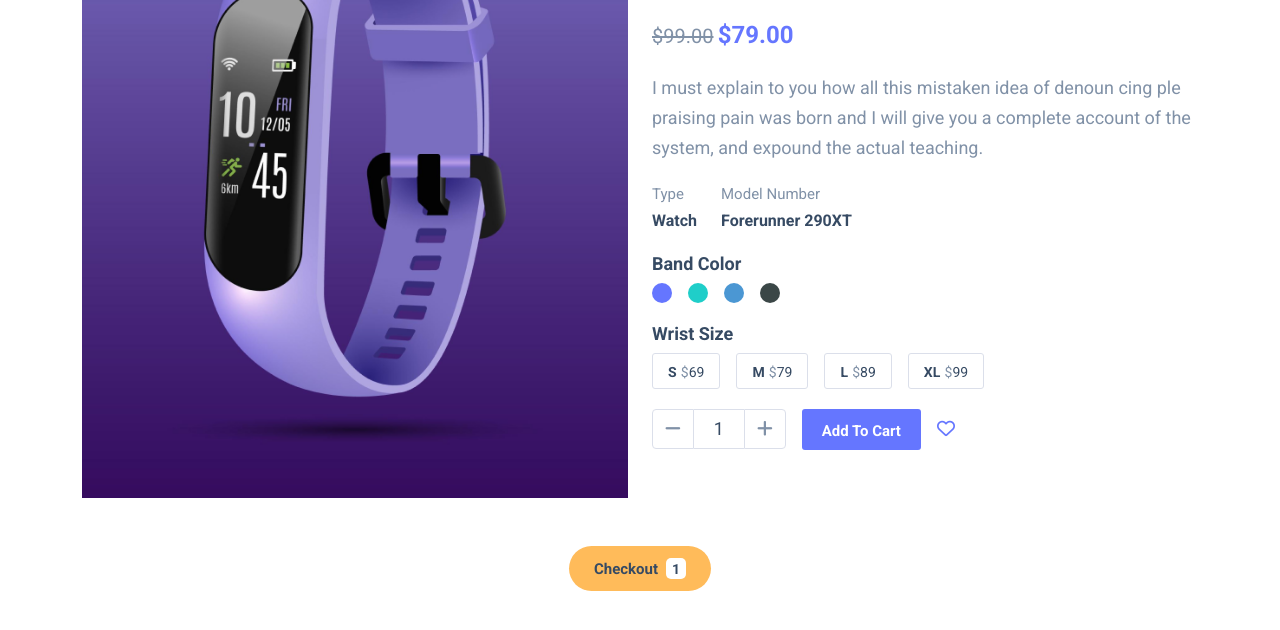
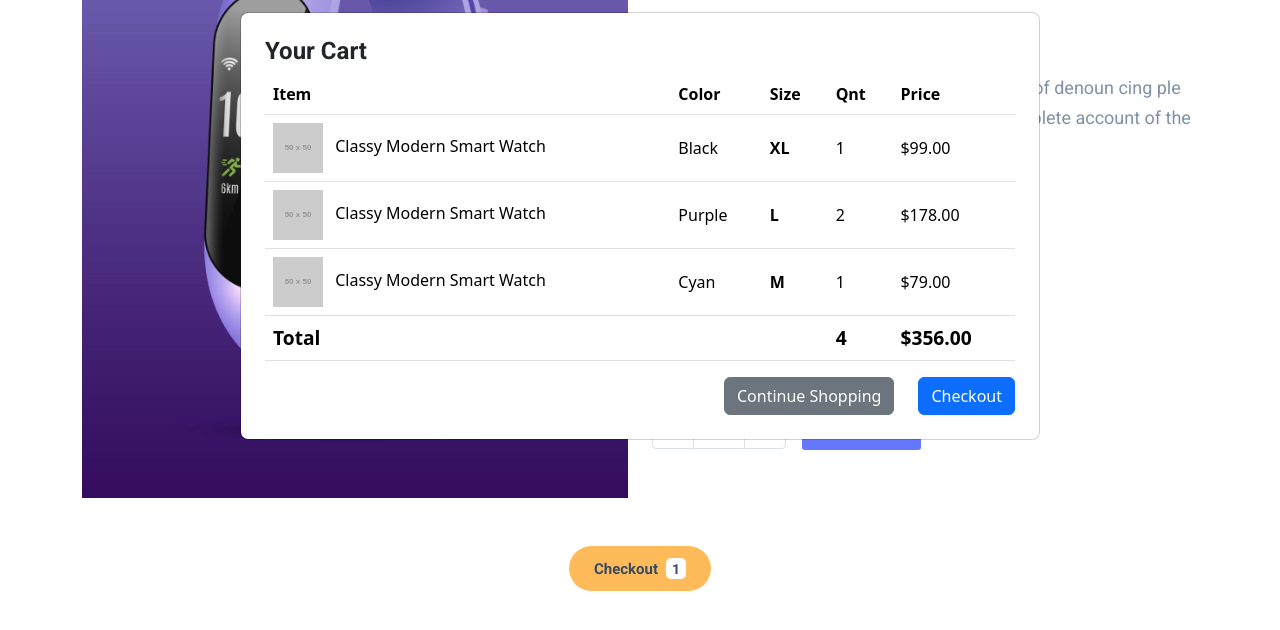
Before and after one commit to coderamit01/Product-Page, a plain HTML site: page index.html in a window 1280 px wide. Shown: the part 174-804 px from the top of the page. Drawn offline with nearby package versions, Linux system fonts and the light colour scheme; placeholder pictures from the web are drawn by us.

Commit message:
add checkout modal

```diff
--- a/index.html
+++ b/index.html
@@ -126,7 +126,72 @@
             </div>
           </div>
           <div class="col-12 d-flex align-items-center justify-content-center mt-5">
-            <button type="button" class="checkout-btn fw-bold d-flex align-items-center gap-2">Checkout <span class="checkout-qty">1</span></button>
+            <button type="button" class="checkout-btn fw-bold d-flex align-items-center gap-2" data-bs-toggle="modal" data-bs-target="#checkout-modal">Checkout <span class="checkout-qty">1</span></button>
+          </div>
+          <div class="col-12">
+            <div class="modal fade show d-block" id="checkout-modal" tabindex="-1" aria-labelledby="exampleModalLabel" aria-hidden="true">
+              <div class="modal-dialog modal-dialog-centered modal-lg">
+                <div class="checkout-container modal-content p-1 p-md-4">
+                  <h4 class="text-start">Your Cart</h4>
+                  <div>
+                    <table class="table">
+                      <thead>
+                        <tr>
+                          <th scope="col">Item</th>
+                          <th scope="col">Color</th>
+                          <th scope="col">Size</th>
+                          <th scope="col">Qnt</th>
+                          <th scope="col">Price</th>
+                        </tr>
+                      </thead>
+                      <tbody>
+                        <tr>
+                          <td>
+                            <img src="https://via.placeholder.com/50" alt="Product Image" class="me-2">
+                            Classy Modern Smart Watch
+                          </td>
+                          <td>Black</td>
+                          <td><strong>XL</strong></td>
+                          <td>1</td>
+                          <td>$99.00</td>
+                        </tr>
+                        <tr>
+                          <td>
+                            <img src="https://via.placeholder.com/50" alt="Product Image" class="me-2">
+                            Classy Modern Smart Watch
+                          </td>
+                          <td>Purple</td>
+                          <td><strong>L</strong></td>
+                          <td>2</td>
+                          <td>$178.00</td>
+                        </tr>
+                        <tr>
+                          <td>
+                            <img src="https://via.placeholder.com/50" alt="Product Image" class="me-2">
+                            Classy Modern Smart Watch
+                          </td>
+                          <td>Cyan</td>
+                          <td><strong>M</strong></td>
+                          <td>1</td>
+                          <td>$79.00</td>
+                        </tr>
+                      </tbody>
+                      <tfoot>
+                        <tr class="total-row">
+                          <th colspan="3">Total</th>
+                          <th>4</th>
+                          <th>$356.00</th>
+                        </tr>
+                      </tfoot>
+                    </table>
+                  </div>
+                  <div class="d-flex align-items-center justify-content-end gap-4">
+                    <button type="button" class="btn btn-secondary" data-bs-dismiss="modal">Continue Shopping</button>
+                    <button class="btn btn-primary">Checkout</button>
+                  </div>
+                </div>
+              </div>
+            </div>
           </div>
         </div>
       </div>
--- a/style.css
+++ b/style.css
@@ -196,3 +196,16 @@ p {
   padding: 3px 6px 2px;
   border-radius: 5px;
 }
+/* Checkout Modal styles */
+.cart-container h2 {
+  font-size: 1.5rem;
+  font-weight: bold;
+  margin-bottom: 20px;
+}
+.table th, .table td {
+  vertical-align: middle;
+}
+.total-row th {
+  font-size: 1.2rem;
+  font-weight: bold;
+}
```
